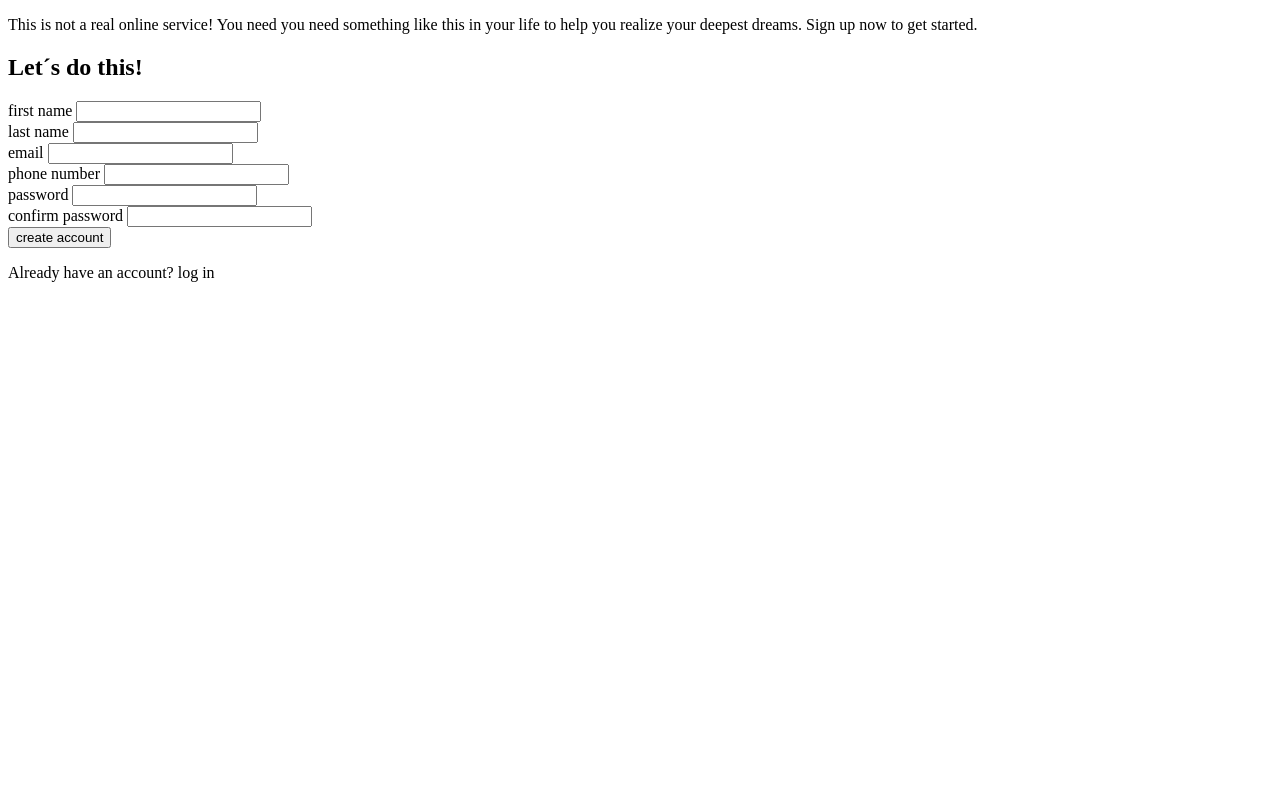
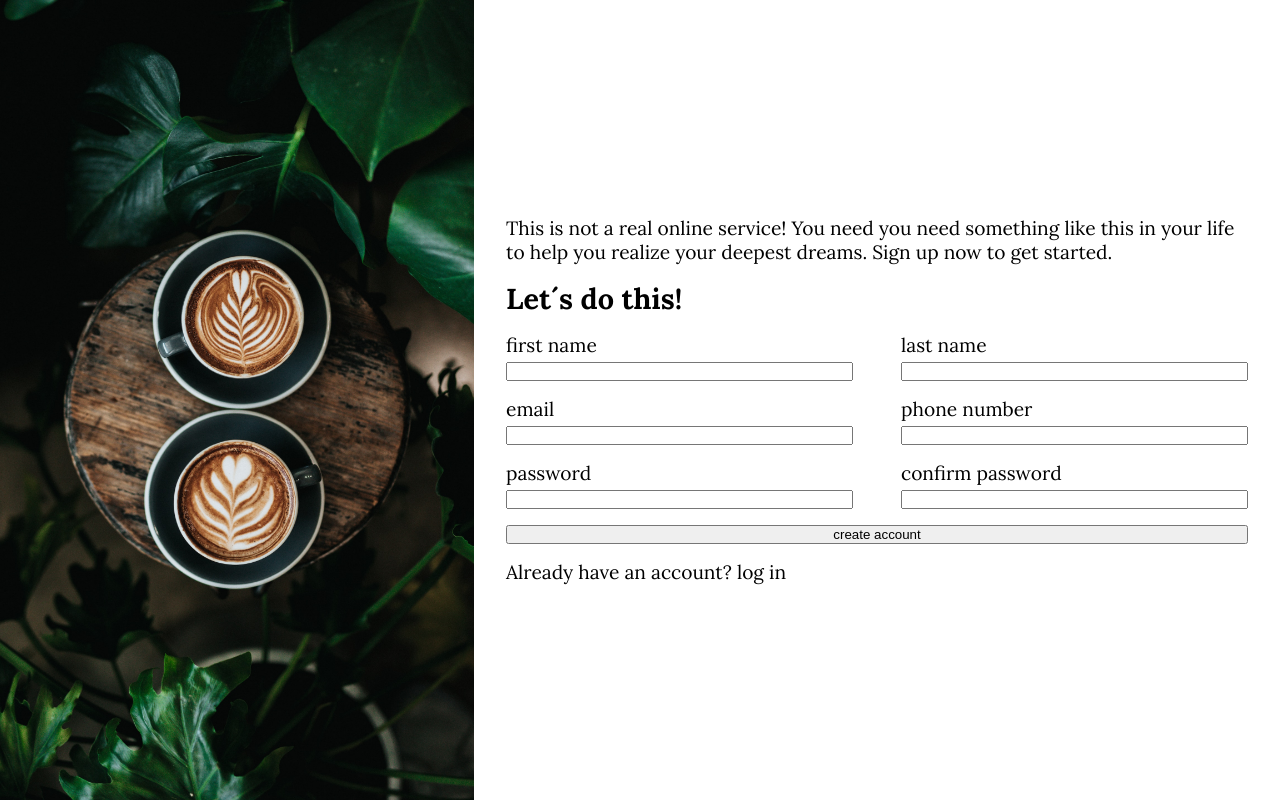
Before and after one commit to BoxyPipesnake/sign-up, a plain HTML site: page index.html in a window 1280 px wide. Drawn offline with Linux system fonts and the light colour scheme.

Commit message:
add layout to the form using grid

```diff
--- a/index.html
+++ b/index.html
@@ -8,13 +8,13 @@
     <link rel="preconnect" href="https://fonts.googleapis.com">
     <link rel="preconnect" href="https://fonts.gstatic.com" crossorigin>
     <link href="https://fonts.googleapis.com/css2?family=Lora:wght@400;600;700&display=swap" rel="stylesheet">
+    <link rel="stylesheet" href="styles.css">
 </head>
 <body>
 
     <main class="main">
-        <div class="img-container">
-
-        </div>
+        <!-- <img src="images/coffee_small.jpg" alt="" class="image-container"> -->
+        <div class="bg-image"></div>
         <div class="col-form">
             <div class="col-content">
                 <p class="description">
@@ -23,7 +23,7 @@
                     Sign up now to get started.
                 </p>
                 <form class="form" action="#">
-                    <h2>Let´s do this!</h2>
+                    <h2 class="form__text">Let´s do this!</h2>
 
                     <div class="form__name">
                         <label for="first-name">first name</label>
--- a/styles.css
+++ b/styles.css
@@ -0,0 +1,62 @@
+html {
+    box-sizing: border-box;
+    font-family: 'Lora', serif;
+  }
+*, *:before, *:after {
+    box-sizing: inherit;
+    margin: 0;
+    padding: 0;
+}
+
+input {
+    width: 100%;
+    max-width: 350px;
+}
+
+label {
+    display: block;
+}
+
+body {
+    font-size: 1.2rem;
+}
+
+img {
+    display: block;
+    max-width: 100%;
+}
+
+.main {
+    display: grid;
+    grid-template-columns: 1fr 1.7fr;
+    min-height: 100vh;
+}
+
+.bg-image {
+    background-image: url('images/coffee.jpg');
+    background-size: cover;
+    background-position: center center;
+    background-repeat: no-repeat;
+}
+
+.col-form {
+    align-self: center;
+}
+
+.col-content {
+    display: flex;
+    flex-direction: column;
+    gap: 1rem;
+    padding: 2rem;
+}
+
+.form {
+    display: grid;
+    grid-template-columns: repeat(2, 1fr);
+    column-gap: 3rem;
+    row-gap: 1rem;
+}
+
+.form__text {
+    grid-column: 1 / -1;
+}
```
Also changed, not shown: images/coffee_small.jpg (added).
